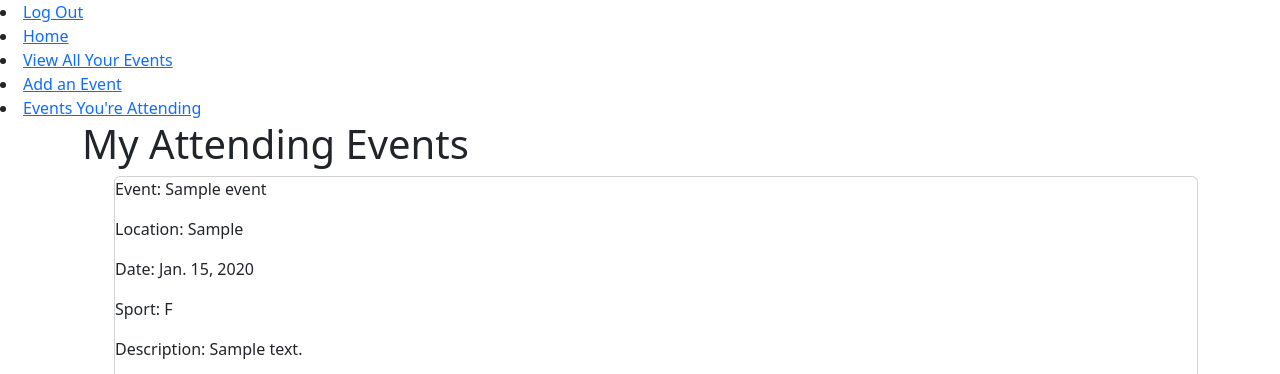
After one commit to HoganBerens/outings, a Django app: page /events/myevents/ in a window 1280 px wide. The commit adds this page. Shown: the top 374 px of the page. Run offline with Django 4.2, Linux system fonts and the light colour scheme; a user stored in the database is signed in; tables that the repository leaves empty hold one stand-in row (values such as "Sample post"); some libraries are stand-ins or nearby versions.

Commit message:
My events page finished

```diff
--- a/main_app/models.py
+++ b/main_app/models.py
@@ -14,6 +14,7 @@ class Event(models.Model):
     sport = models.CharField(max_length=1, choices=SPORTS, default=SPORTS[0][0])
     user = models.ForeignKey(User, on_delete=models.CASCADE)
     description = models.TextField(max_length=500)
+    attendees = models.ManyToManyField(User, related_name='attending_events', blank=True)
     map_url = models.URLField(blank=True)
 
     def __str__(self):
--- a/main_app/templates/base.html
+++ b/main_app/templates/base.html
@@ -17,6 +17,7 @@
       <li><a href="{% url 'home' %}">Home</a></li>
       <li><a href="{% url 'index' %}">View All Your Events</a></li>
       <li><a href="{% url 'events_create' %}">Add an Event</a></li>
+      <li><a href="{% url 'my_events' %}">Events You're Attending</a></li>
       {% else %}
       <li><a href="{% url 'signup' %}">Sign Up</a></li>
       <li><a href="{% url 'login' %}">Log In</a></li>
--- /dev/null
+++ b/main_app/templates/events/myevents.html
@@ -0,0 +1,21 @@
+{% extends 'base.html' %}
+{% block content %}
+<h1>My Attending Events</h1>
+    <ul>
+    {% for event in attending_events %}
+        <div class = "card">
+            <div class = "card-contents">
+                <p>Event: {{event.name}}</p>
+                <p>Location: {{event.location}}</p>
+                <p>Date: {{event.date}}</p>
+                <p>Sport: {{event.sport}}</p>
+                <p>Description: {{event.description}}</p>
+                <div>
+                    <img src="{{ event.map_url }}" alt="Static Map" width="400" height="400">
+                    <p><a href="https://www.google.com/maps/dir/?api=1&destination={{ event.location }}" target="_blank">Get Directions</a></p>
+                </div>
+            </div>
+        </div>
+    {% endfor %}
+    </ul>
+{% endblock %}
--- a/main_app/urls.py
+++ b/main_app/urls.py
@@ -12,4 +12,5 @@ urlpatterns = [
     path("events/<int:event_id>/", views.events_detail, name="detail"),
     path("events/sport", views.filter_sport, name="filter_sport"),
     path("events/<int:event_id>/add_comment/", views.add_comment, name="add_comment"),
+    path('events/myevents/', views.my_events, name='my_events'),
 ]
--- a/main_app/views.py
+++ b/main_app/views.py
@@ -99,15 +99,30 @@ class EventDelete(LoginRequiredMixin, DeleteView):
     model = Event
     success_url = "/events"
 
-
 @login_required
 def add_comment(request, event_id):
     form = CommentForm(request.POST)
+    event = Event.objects.get(id=event_id)
     if form.is_valid():
-        new_comment = form.save(commit=False)
+        new_comment= form.save(commit=False)
         new_comment.event_id = event_id
         new_comment.save()
-    return redirect("detail", event_id=event_id)
+        attending_choice = request.POST.get('attending', 'N')
+        if attending_choice == 'Y':
+            if not event.attendees.filter(id=request.user.id).exists():
+                event.attendees.add(request.user)
+                return redirect('detail', event_id=event_id)
+
+
+
+
+@login_required
+def my_events(request):
+    attending_events = Event.objects.filter(attendees=request.user)
+    context = {
+    'attending_events': attending_events
+    }
+    return render(request, 'events/myevents.html', context)
 
 
 def signup(request):
```
